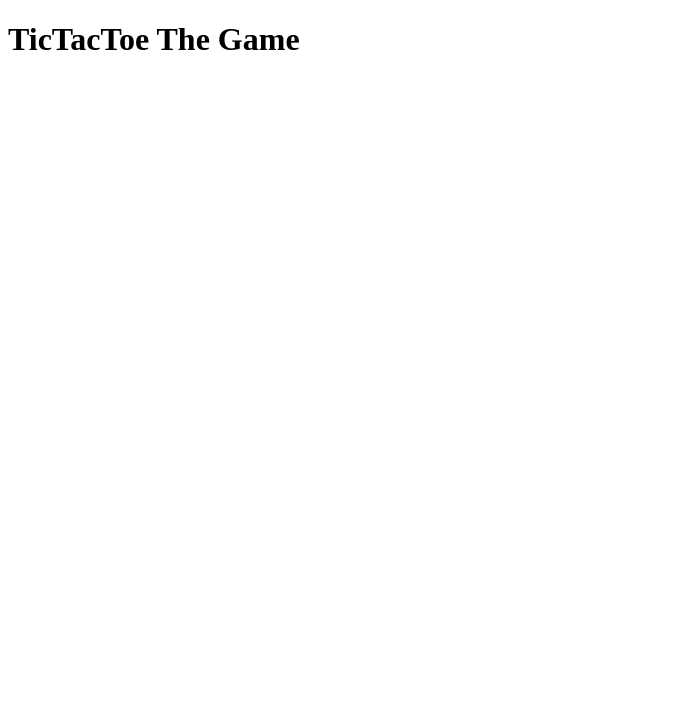
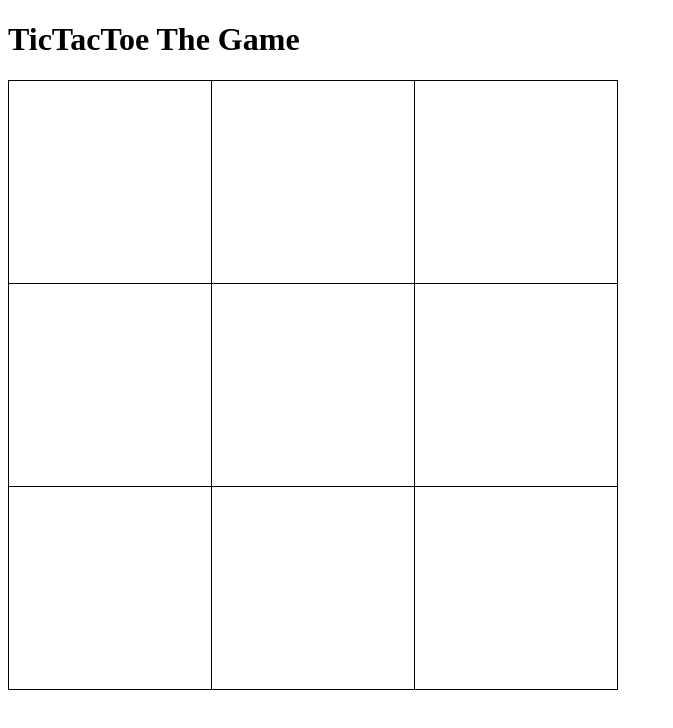
Before and after one commit to BonnotJordan/TicTacToeJS, a plain HTML site: page index.html in a window 1280 px wide. Shown: the whole page, without its empty margins (0-673 px from the left). Drawn offline with Linux system fonts and the light colour scheme.

Commit message:
Create Table

```diff
--- a/index.html
+++ b/index.html
@@ -8,7 +8,8 @@
 <body>
 	<h1> TicTacToe The Game</h1>
 
-	<div id="myTable"></div>
-	<script type="text/javascript" src="js/script.js"></script>
+	<div id="myTableBody"></div>
+
 </body>
+<script type="text/javascript" src="js/script.js"></script>
 </html>
--- a/js/script.js
+++ b/js/script.js
@@ -0,0 +1,21 @@
+function createTable() {
+	var body = document.getElementById('myTableBody');
+	var table = document.createElement('table');
+	var tableBody = document.createElement('tbody');
+	//table.style.width = '100%';
+  table.setAttribute('border', '1');
+	for (var i=0;i<3;i++) {
+		var tr = document.createElement('tr');
+		for (var j=0;j<3;j++){
+        	var td = document.createElement('td');
+        	tr.appendChild(td);
+		}
+		tableBody.appendChild(tr);
+	}
+	table.appendChild(tableBody);
+	body.appendChild(table);
+
+
+}
+
+createTable();
--- a/style.css
+++ b/style.css
@@ -0,0 +1,12 @@
+table {
+    border-collapse: collapse;
+}
+
+table, th, td {
+    border: 1px solid black;
+}
+
+td {
+	height: 200px;
+	width: 200px;
+}
```
